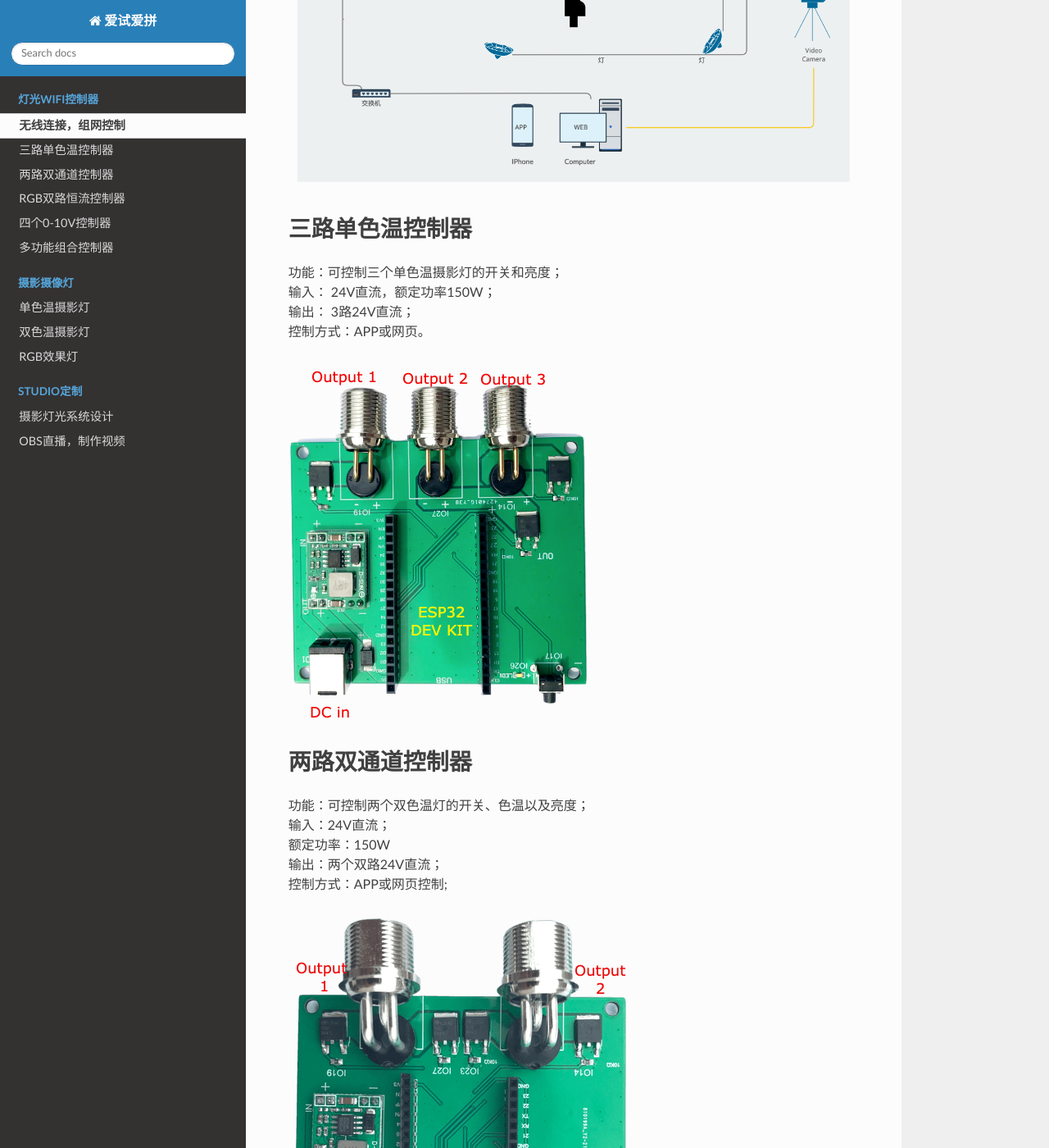
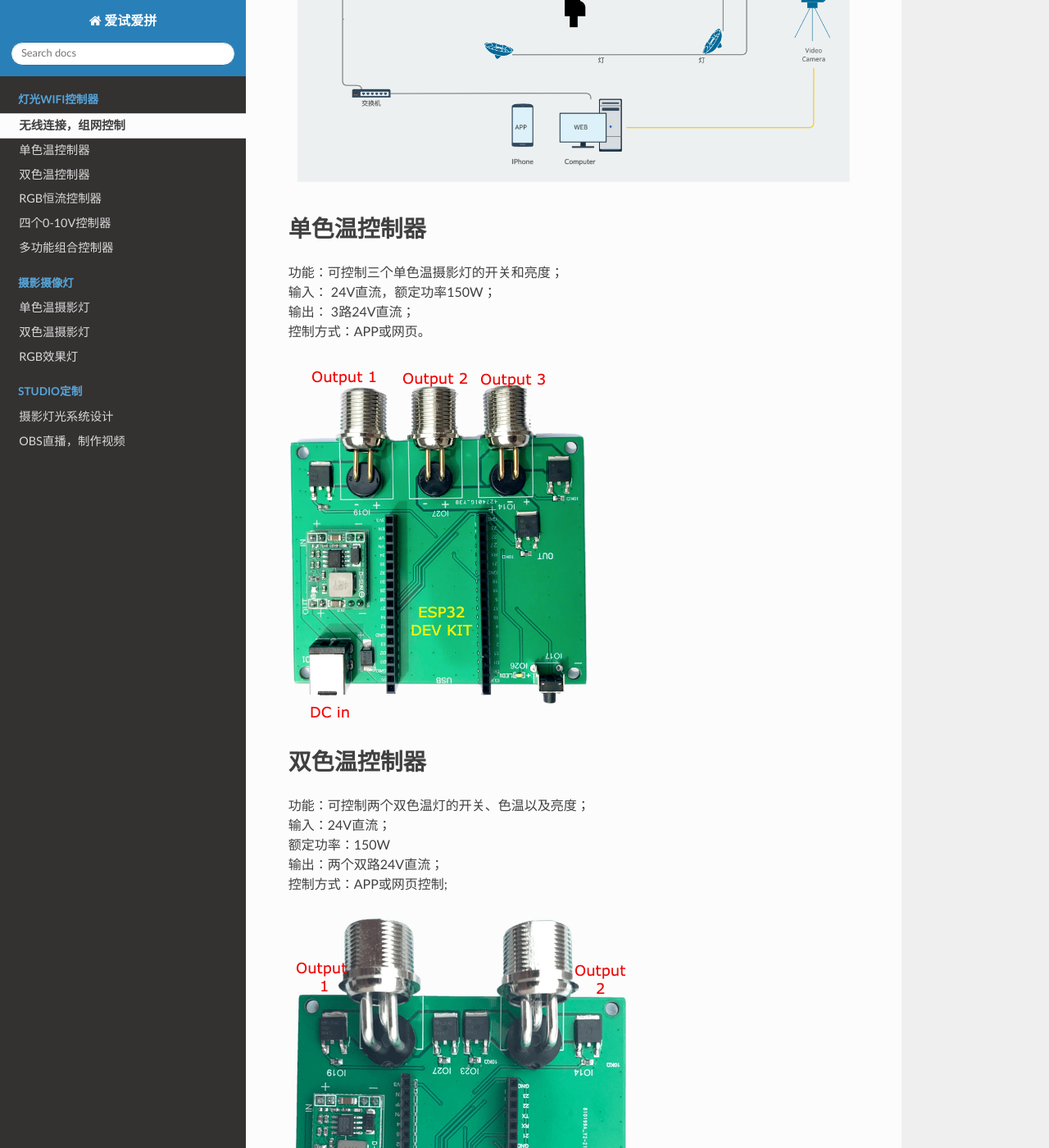
Before and after one commit to paultang/abapweb, a Sphinx documentation site: the page built from source/controler.rst, in a window 1280 px wide and 1400 px high, scrolled down 435 px. Shown: the whole window at 82% size. Built offline with Sphinx 7.4.7 and the Read the Docs theme 2.0.0, drawn with Linux system fonts in a browser that asks for light colours.

Commit message:
Update controler.rst

```diff
--- a/source/controler.rst
+++ b/source/controler.rst
@@ -6,7 +6,7 @@
 
 .. image:: /image/photography.png
 
-三路单色温控制器
+单色温控制器
 --------------------------
 | 功能：可控制三个单色温摄影灯的开关和亮度；
 | 输入： 24V直流，额定功率150W；
@@ -15,7 +15,7 @@
 
 .. image:: /image/3M2P.png
 
-两路双通道控制器
+双色温控制器
 ----------------
 | 功能：可控制两个双色温灯的开关、色温以及亮度；
 | 输入：24V直流；
@@ -25,7 +25,7 @@
 
 .. image:: /image/2m3p.png
 
-RGB双路恒流控制器
+RGB恒流控制器
 ------------------------
 | 功能：可控制两个RGB灯；
 | 输入：24V直流；
```
